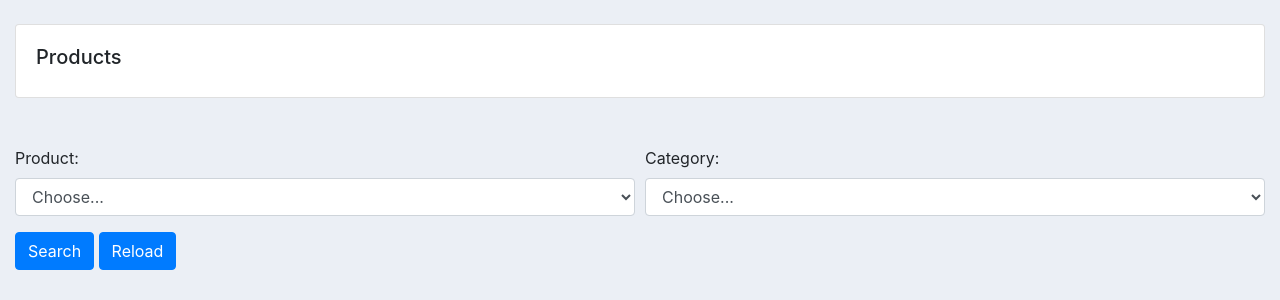
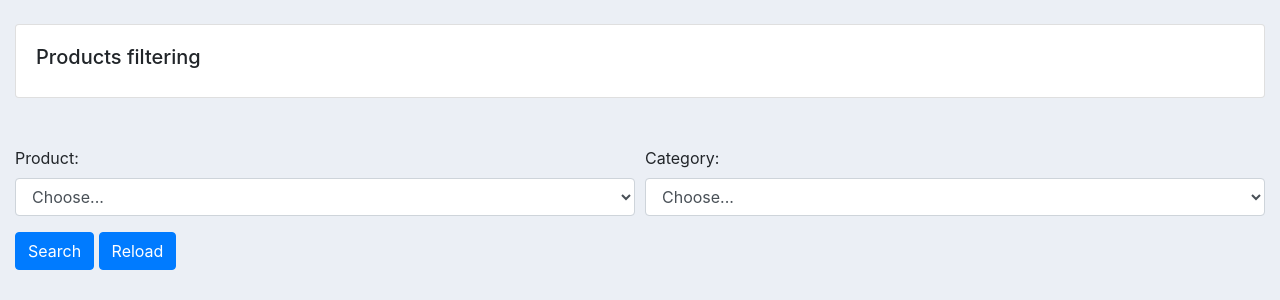
Before and after one commit to tronghuu1603/back_end_test, a Django app: page /products/ in a window 1280 px wide. Shown: the part 83-383 px from the top of the page. Run offline with Django 3.2, Linux system fonts and the light colour scheme; data comes from the database, SQL or seed files in the repository; some libraries are stand-ins or nearby versions.

Commit message:
Update products.html

```diff
--- a/backend/database_crud/templates/pages/products.html
+++ b/backend/database_crud/templates/pages/products.html
@@ -7,7 +7,7 @@
 		<div class="row">
 			<div class="col-md">
 				<div class="card card-body">
-					<h5>Products</h5>
+					<h5>Products filtering</h5>
 				</div>
 				<br>
 				<br>
```
